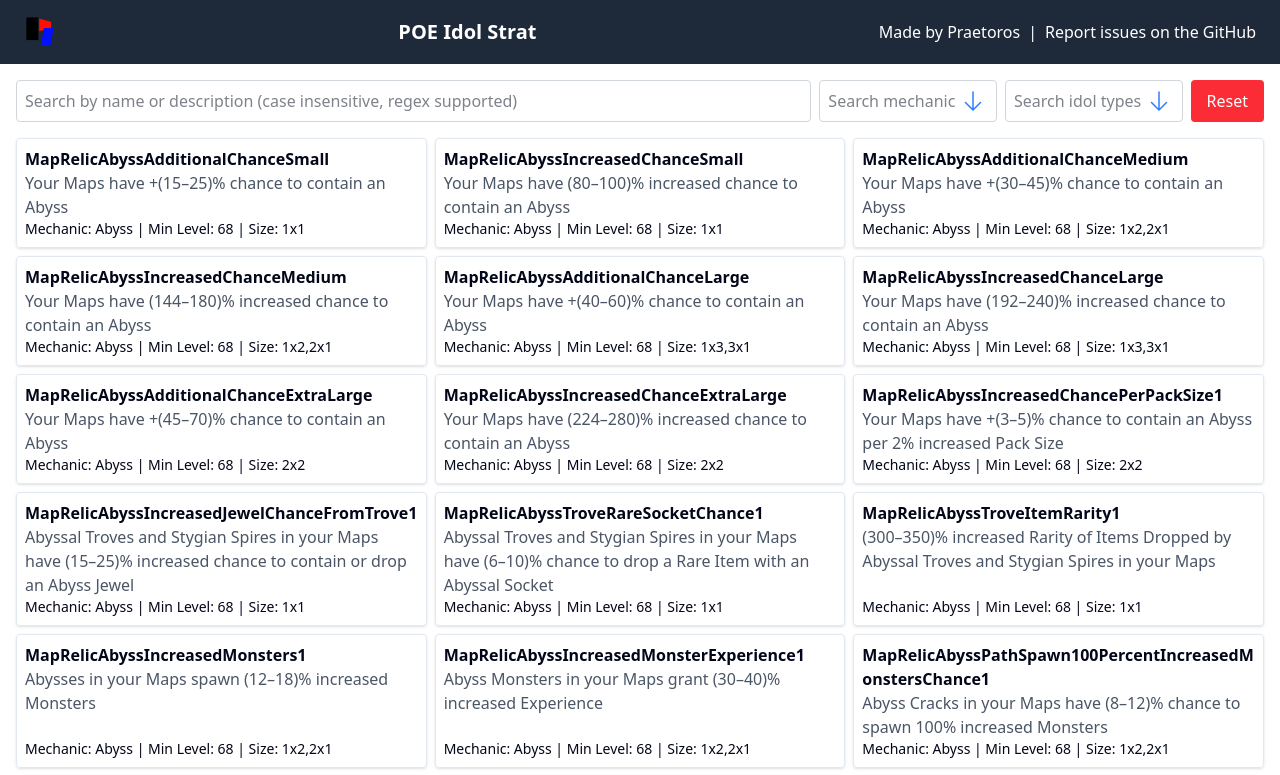
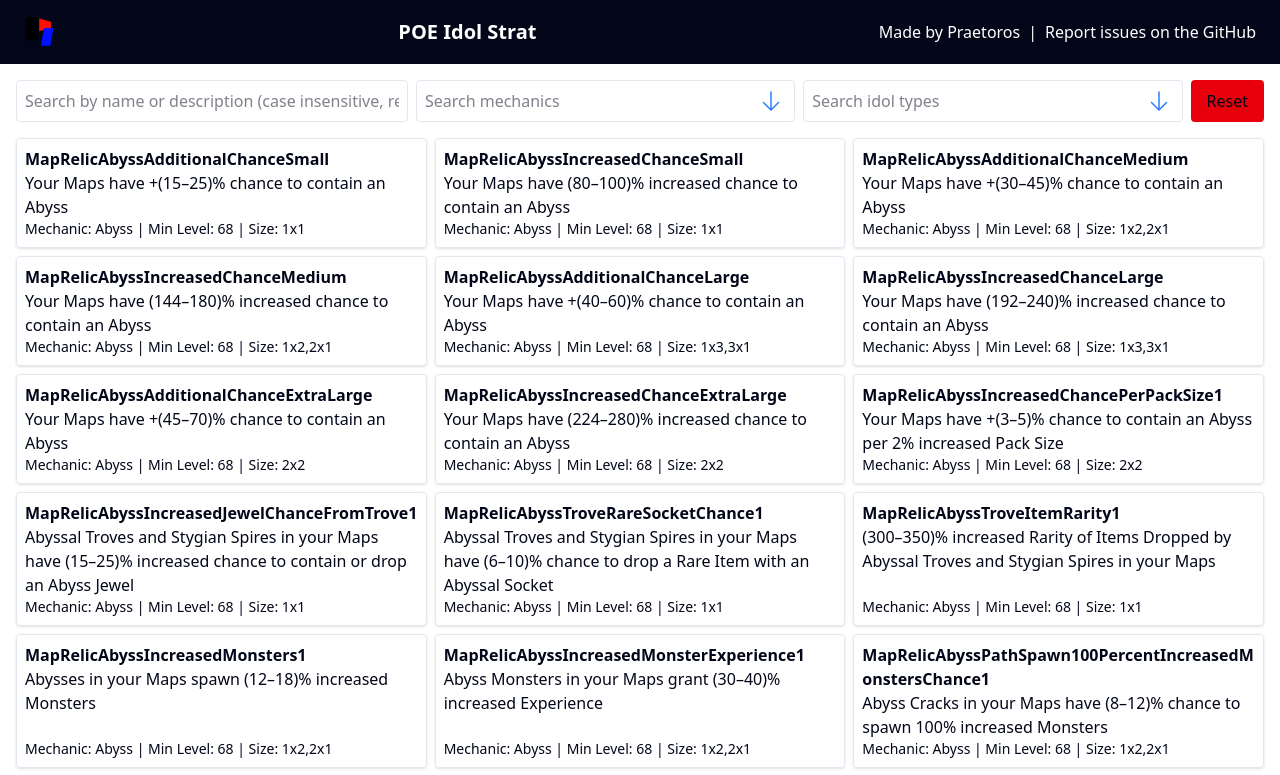
Before and after one commit to praetoros/poe-idol-strat, a React (Vite) app: page / in a window 1280 px wide. Shown: the top 775 px of the page. Built offline with nearby package versions, Linux system fonts and the light colour scheme.

Commit message:
dark mode

```diff
--- a/src/App.tsx
+++ b/src/App.tsx
@@ -1,14 +1,34 @@
 import Header from "@/components/header.tsx";
 import IdolList from "@/components/idol-list.tsx";
 import { Toaster } from "@/components/ui/sonner";
+import { useEffect, useState } from "react";
 
 function App() {
+	const [isDarkMode, setIsDarkMode] = useState(false);
+
+	useEffect(() => {
+		const mediaQuery = window.matchMedia("(prefers-color-scheme: dark)");
+		setIsDarkMode(mediaQuery.matches);
+
+		const handleChange = (event: MediaQueryListEvent) => {
+			setIsDarkMode(event.matches);
+		};
+
+		mediaQuery.addEventListener("change", handleChange);
+
+		return () => {
+			mediaQuery.removeEventListener("change", handleChange);
+		};
+	}, []);
+
 	return (
-		<>
+		<div
+			className={`min-h-screen bg-background text-foreground ${isDarkMode ? "dark" : ""}`}
+		>
 			<Header />
 			<IdolList />
 			<Toaster />
-		</>
+		</div>
 	);
 }
 
--- a/src/components/header.tsx
+++ b/src/components/header.tsx
@@ -1,6 +1,6 @@
 const Header = () => {
 	return (
-		<header className="w-full bg-gray-800 px-6 py-4 text-white">
+		<header className="w-full bg-foreground px-6 py-4 text-background">
 			<div className="container mx-auto flex flex-col items-center justify-between md:flex-row">
 				<a href="/">
 					<img src="/assets/logo.webp" alt="Logo" className="h-8 w-auto" />
--- a/src/components/idol-list-item.tsx
+++ b/src/components/idol-list-item.tsx
@@ -1,3 +1,4 @@
+// components/idol-list-item.tsx (Modified)
 import { type EnrichedIdolData, idolTypeToSize } from "@/helpers/idol";
 
 interface IdolListItemProps {
@@ -15,7 +16,6 @@
 		>
 			<h2 className="break-all font-semibold text-md">{idol.Code}</h2>
 			<p
-				className="text-gray-600"
 				// biome-ignore lint/security/noDangerouslySetInnerHtml: <explanation>
 				dangerouslySetInnerHTML={{ __html: idol.str }}
 			/>
--- a/src/components/idol-list.tsx
+++ b/src/components/idol-list.tsx
@@ -219,14 +219,14 @@
 	};
 
 	return (
-		<div className="container mx-auto h-full overflow-visible overflow-x-clip p-4">
+		<div className="container mx-auto h-full overflow-visible overflow-x-clip bg-background p-4 text-foreground">
 			<div className="mb-4 flex flex-col gap-2 md:flex-row">
 				<input
 					type="text"
 					placeholder="Search by name or description (case insensitive, regex supported)"
 					value={searchQuery}
 					onChange={(e) => setUrlState({ searchQuery: e.target.value })}
-					className="w-full rounded border border-gray-300 p-2"
+					className="w-full rounded border border-border p-2 md:max-w-1/2"
 				/>
 
 				<MechanicDropdown
@@ -256,7 +256,7 @@
 				{/* biome-ignore lint/a11y/useButtonType: <explanation> */}
 				<button
 					onClick={resetAll}
-					className="w-full rounded bg-red-500 px-4 py-2 text-white hover:bg-red-600 md:w-auto"
+					className="w-full rounded bg-destructive px-4 py-2 text-foreground hover:bg-destructive-foreground md:w-auto"
 				>
 					Reset
 				</button>
--- a/src/components/idol-mechanic-dropdown.tsx
+++ b/src/components/idol-mechanic-dropdown.tsx
@@ -30,14 +30,14 @@
 		ref,
 	) => {
 		return (
-			<div className="relative w-full md:w-auto" ref={ref}>
+			<div className="relative w-full" ref={ref}>
 				<input
 					type="text"
 					placeholder="Search mechanics"
 					value={mechanicSearchQuery}
 					onChange={(e) => setMechanicSearchQuery(e.target.value)}
 					onClick={() => setShowMechanicDropdown(true)}
-					className="w-full rounded border border-gray-300 p-2 pr-10"
+					className="w-full rounded border p-2 pr-10"
 				/>
 				{/* biome-ignore lint/a11y/useKeyWithClickEvents: <explanation> */}
 				<div
@@ -47,10 +47,10 @@
 					<ArrowDownIcon className="size-6 text-blue-500" />
 				</div>
 				{showMechanicDropdown && (
-					<div className="absolute z-10 mt-1 w-full rounded-md border border-gray-300 bg-white shadow-lg">
+					<div className="absolute z-10 mt-1 w-full overflow-y-auto rounded-md border border-border bg-muted text-muted-foreground shadow-lg md:max-h-[80vh]">
 						{/* biome-ignore lint/a11y/useKeyWithClickEvents: <explanation> */}
 						<div
-							className="flex cursor-pointer items-center justify-between px-4 py-2 hover:bg-gray-100"
+							className="flex cursor-pointer items-center justify-between px-4 py-2 hover:bg-background"
 							onClick={toggleAllMechanics}
 						>
 							<span>Select/Unselect All</span>
@@ -61,12 +61,12 @@
 								className="form-checkbox h-4 w-4 text-blue-600"
 							/>
 						</div>
-						<hr className="border-gray-300" />
+						<hr className="border-border" />
 						{filteredMechanics.map((mechanic) => (
 							// biome-ignore lint/a11y/useKeyWithClickEvents: <explanation> */}
 							<div
 								key={mechanic}
-								className="flex cursor-pointer items-center justify-between px-4 py-2 hover:bg-gray-100"
+								className="flex cursor-pointer items-center justify-between px-4 py-2 hover:bg-background"
 								onClick={() => toggleMechanic(mechanic)}
 							>
 								<span>{mechanic}</span>
@@ -79,7 +79,9 @@
 							</div>
 						))}
 						{filteredMechanics.length === 0 && (
-							<div className="px-4 py-2 text-gray-500">No mechanics found.</div>
+							<div className="px-4 py-2 text-foreground">
+								No mechanics found.
+							</div>
 						)}
 					</div>
 				)}
--- a/src/components/idol-type-dropdown.tsx
+++ b/src/components/idol-type-dropdown.tsx
@@ -25,14 +25,14 @@
 		ref,
 	) => {
 		return (
-			<div className="relative w-full md:w-auto" ref={ref}>
+			<div className="relative w-full" ref={ref}>
 				<input
 					type="text"
 					placeholder="Search idol types"
 					value={idolTypeSearchQuery}
 					onChange={(e) => setIdolTypeSearchQuery(e.target.value)}
 					onClick={() => setShowIdolTypeDropdown(true)}
-					className="w-full rounded border border-gray-300 p-2 pr-10"
+					className="w-full rounded border border-border p-2 pr-10"
 				/>
 				{/* biome-ignore lint/a11y/useKeyWithClickEvents: <explanation> */}
 				<div
@@ -42,12 +42,12 @@
 					<ArrowDownIcon className="size-6 text-blue-500" />
 				</div>
 				{showIdolTypeDropdown && (
-					<div className="absolute z-10 mt-1 w-full rounded-md border border-gray-300 bg-white shadow-lg">
+					<div className="absolute z-10 mt-1 w-full rounded-md border border-border bg-muted text-muted-foreground shadow-lg">
 						{filteredIdolTypes.map((type) => (
 							// biome-ignore lint/a11y/useKeyWithClickEvents: <explanation> */}
 							<div
 								key={type}
-								className="flex cursor-pointer items-center justify-between px-4 py-2 hover:bg-gray-100"
+								className="flex cursor-pointer items-center justify-between px-4 py-2 hover:bg-background"
 								onClick={() => toggleIdolType(type)}
 							>
 								<span>{type}</span>
@@ -60,7 +60,7 @@
 							</div>
 						))}
 						{filteredIdolTypes.length === 0 && (
-							<div className="px-4 py-2 text-gray-500">
+							<div className="px-4 py-2 text-foreground">
 								No idol types found.
 							</div>
 						)}
```
